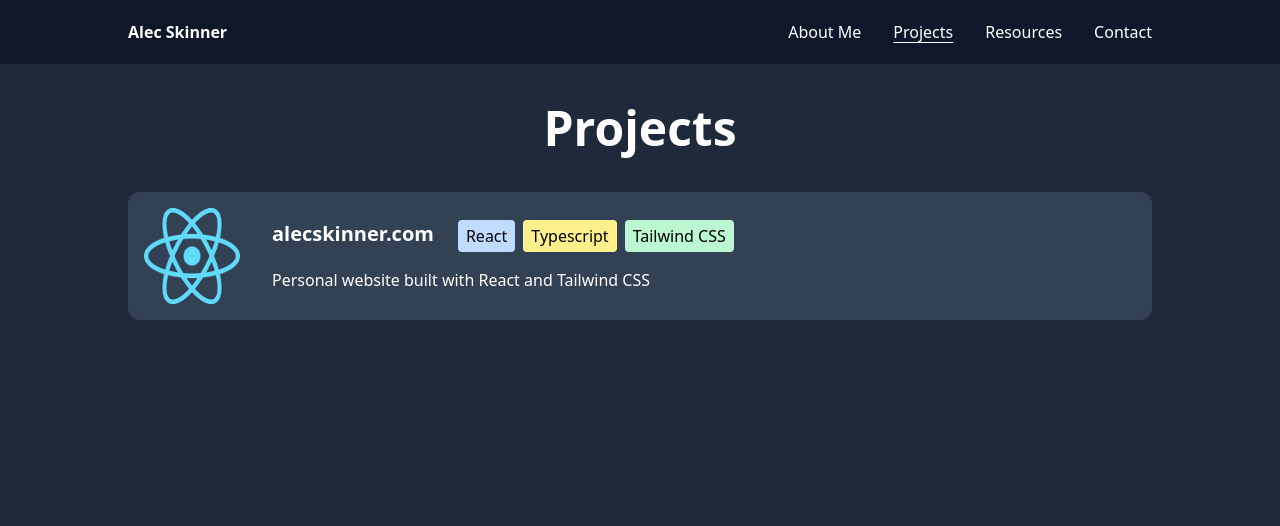
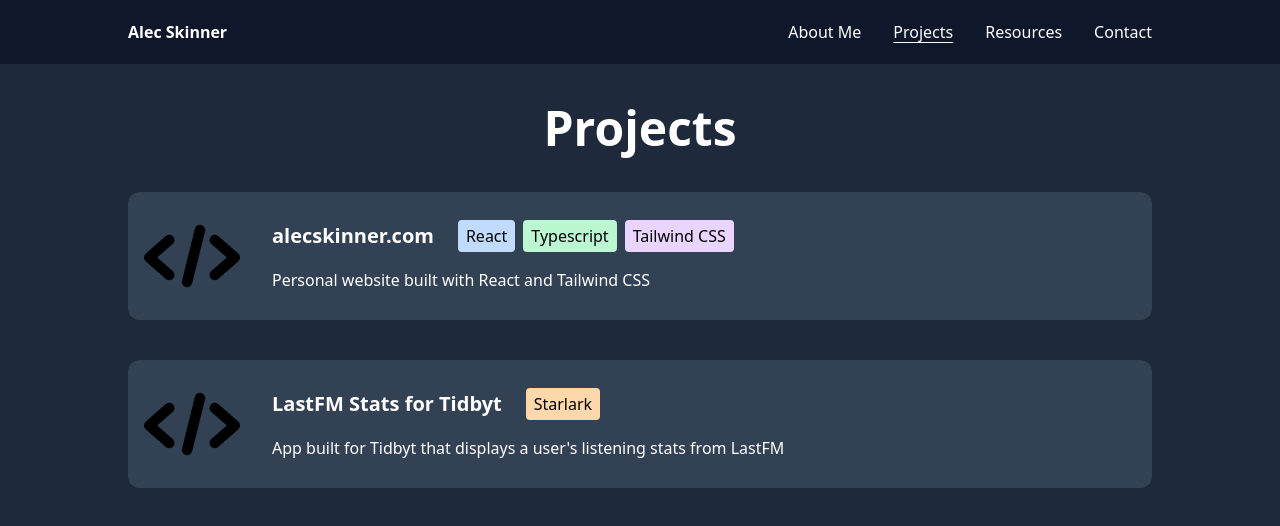
Before and after one commit to skinner452/alecskinner, a React (Create React App) app: page /my-projects in a window 1280 px wide. Shown: the top 526 px of the page. Built offline with nearby package versions, Linux system fonts and the light colour scheme.

Commit message:
Added another project with default icon

```diff
--- a/src/components/ProjectItem.tsx
+++ b/src/components/ProjectItem.tsx
@@ -13,11 +13,12 @@
   return (
     <Link
       to={props.link}
+      target="_blank"
       className="flex gap-8 items-center bg-slate-700 rounded-xl p-4"
     >
       <img src={props.image} alt={props.title} className="w-24 h-24" />
       <div className="flex flex-col gap-4">
-        <div className="flex gap-6">
+        <div className="flex gap-6 items-center">
           <p className="text-xl font-bold">{props.title}</p>
           <div className="flex gap-2">
             {props.tags.map((tag) => (
--- a/src/constants/tags.ts
+++ b/src/constants/tags.ts
@@ -1,5 +1,6 @@
 export const TAG_COLORS: Record<string, string> = {
   React: "bg-blue-200",
-  Typescript: "bg-yellow-200",
-  "Tailwind CSS": "bg-green-200",
+  Typescript: "bg-green-200",
+  "Tailwind CSS": "bg-purple-200",
+  Starlark: "bg-orange-200",
 };
--- a/src/pages/Contact.tsx
+++ b/src/pages/Contact.tsx
@@ -2,10 +2,10 @@
 
 const Contact = () => {
   return (
-    <div className="m-auto max-w-4xl text-center flex flex-col gap-4">
+    <div className="w-full text-center flex flex-col gap-10">
       {/* Header */}
       <div className="flex flex-col gap-2">
-        <p className="text-7xl font-bold">Contact</p>
+        <p className="text-5xl font-bold">Contact</p>
         <p className="font-extralight">
           Feel free to contact me with any of the below methods, hope to chat
           soon!
--- a/src/pages/Projects.tsx
+++ b/src/pages/Projects.tsx
@@ -1,4 +1,4 @@
-import ReactImage from "../images/react.png";
+import CodeImage from "../images/code.png";
 
 import ProjectItem from "../components/ProjectItem";
 
@@ -11,8 +11,16 @@
           title="alecskinner.com"
           description="Personal website built with React and Tailwind CSS"
           tags={["React", "Typescript", "Tailwind CSS"]}
-          image={ReactImage}
+          image={CodeImage}
           link="/"
+        />
+
+        <ProjectItem
+          title="LastFM Stats for Tidbyt"
+          description="App built for Tidbyt that displays a user's listening stats from LastFM"
+          tags={["Starlark"]}
+          image={CodeImage}
+          link="https://github.com/skinner452/community/tree/main/apps/lastfmstats"
         />
       </div>
     </div>
```
Also changed, not shown: src/images/code.png (added).
